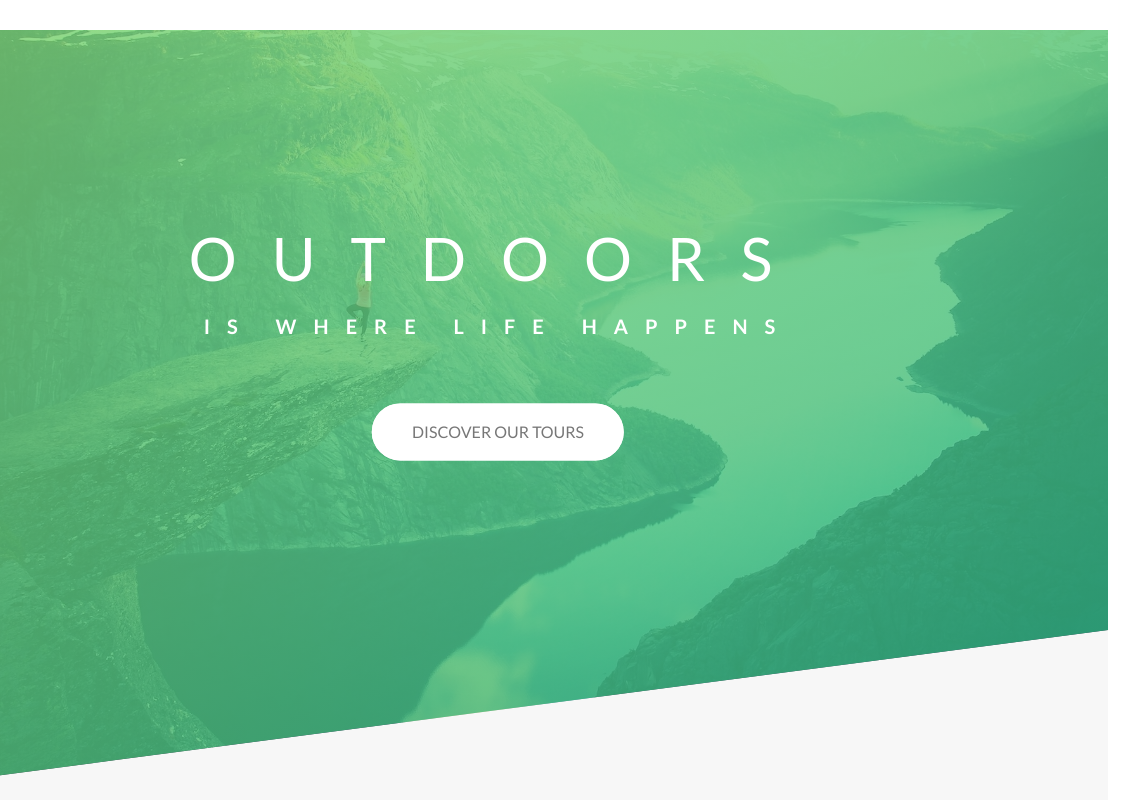
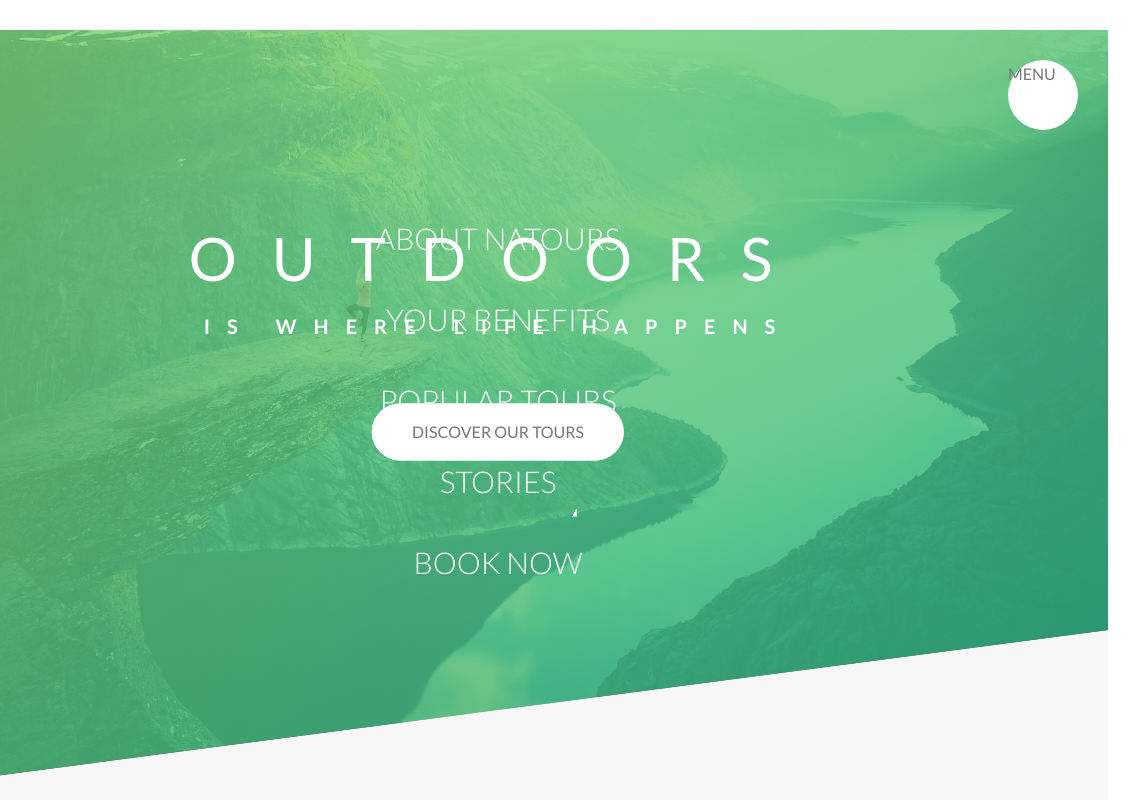
Before and after one commit to Malaxor/Advanced_CSS_and_Sass, a website: page Natours/index.html in a window 1280 px wide. Shown: the top 800 px of the page, 142-1280 px from the left. Drawn offline with Linux system fonts and the light colour scheme.

Commit message:
natours project: navigatio (part 1)

```diff
--- a/Natours/index.html
+++ b/Natours/index.html
@@ -11,6 +11,20 @@
       <title>Natours | Exciting tours for adventurous people</title>
    </head>
    <body>
+      <div class="navigation">
+         <input type="checkbox" class="navigation__checkbox" id="navi-toggle">
+         <label for="navi-toggle" class="navigation__btn">MENU</label>
+         <div class="navigation__background">&nbsp;</div>
+         <nav class="navigation__nav">
+            <ul class="navigation__list">
+               <li class="navigation__item"><a href="#" class="navigation__link">About Natours</a></li>
+               <li class="navigation__item"><a href="#" class="navigation__link">Your benefits</a></li>
+               <li class="navigation__item"><a href="#" class="navigation__link">Popular tours</a></li>
+               <li class="navigation__item"><a href="#" class="navigation__link">Stories</a></li>
+               <li class="navigation__item"><a href="#" class="navigation__link">Book now</a></li>
+            </ul>
+         </nav>
+      </div>
       <header class="header">
          <div class="header__logo-box">
             <img src="img/logo-white.png" alt="Natours logo" class="header__logo">
--- a/Natours/sass/abstracts/_mixins.scss
+++ b/Natours/sass/abstracts/_mixins.scss
@@ -5,3 +5,9 @@
       clear: both;
    }
 }
+@mixin centerHV {
+   position: absolute;
+   top: 50%;
+   left: 50%;
+   transform: translate(-50%, -50%);
+}
--- /dev/null
+++ b/Natours/sass/layout/_navigation.scss
@@ -0,0 +1,64 @@
+.navigation {
+   &__checkbox {
+      display: none;
+   }
+   &__btn {
+      background-color: $color-white;
+      height: 7rem;
+      width: 7rem;
+      border-radius: 50%;
+      position: fixed;
+      top: 6rem;
+      right: 6rem;
+      z-index: 3;
+   }
+   &__background {
+      height: 6rem;
+      width: 6rem;
+      border-radius: 50%;
+      position: fixed;
+      top: 6.5rem;
+      right: 6.5rem;
+      background-image: radial-gradient($color-primary-light, $color-primary-dark);
+      z-index: 1;
+   }
+   &__nav {
+      height: 100vh;
+      width: 100%;
+      position: fixed;
+      top: 0;
+      right: 0;
+      z-index: 2;
+   }
+   &__list {
+      @include centerHV;
+      text-align: center;
+   }
+   &__item {
+      margin: 1rem;
+   }
+   &__link {
+      &:link,
+      &:visited {
+         display: inline-block;
+         font-size: 3rem;
+         font-weight: 300;
+         padding: 1rem 2rem;
+         color: $color-white;
+         text-transform: uppercase;
+         background-image: linear-gradient(120deg,
+            transparent 0%,
+            transparent 50%,
+            $color-white 50%
+         );
+         background-size: 220%;
+         transition: all 0.4s;
+      }
+      &:hover,
+      &:active {
+         color: $color-primary;
+         background-position: 100%;
+         transform: translateX(1rem);
+      }
+   }
+}
--- a/Natours/sass/main.scss
+++ b/Natours/sass/main.scss
@@ -18,5 +18,6 @@
 @import "layout/_header";
 @import "layout/_grid";
 @import "layout/_footer";
+@import "layout/_navigation";
 
 @import "pages/_home";
```
Also changed, not shown: Natours/css/style.css, 1 other file.
